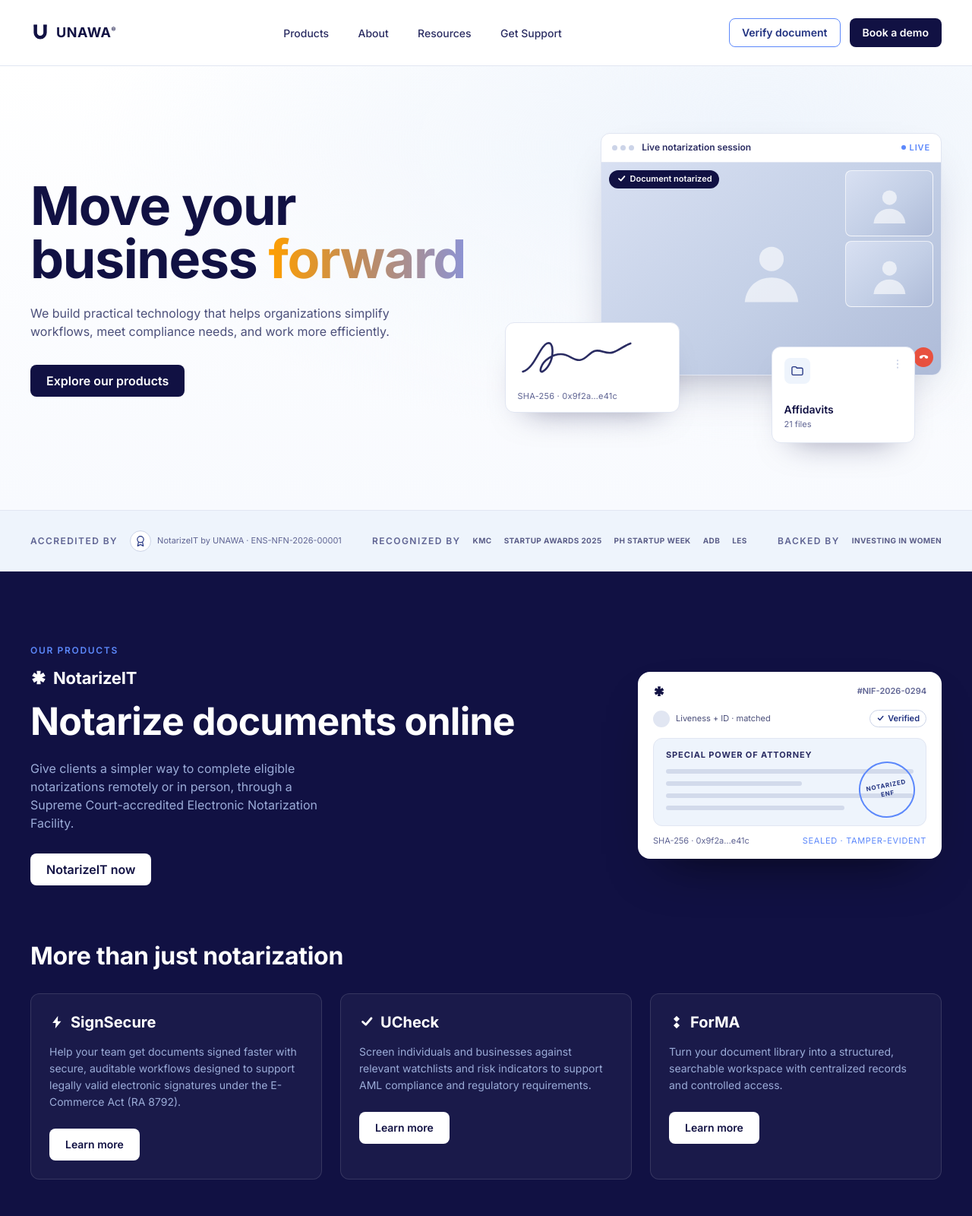
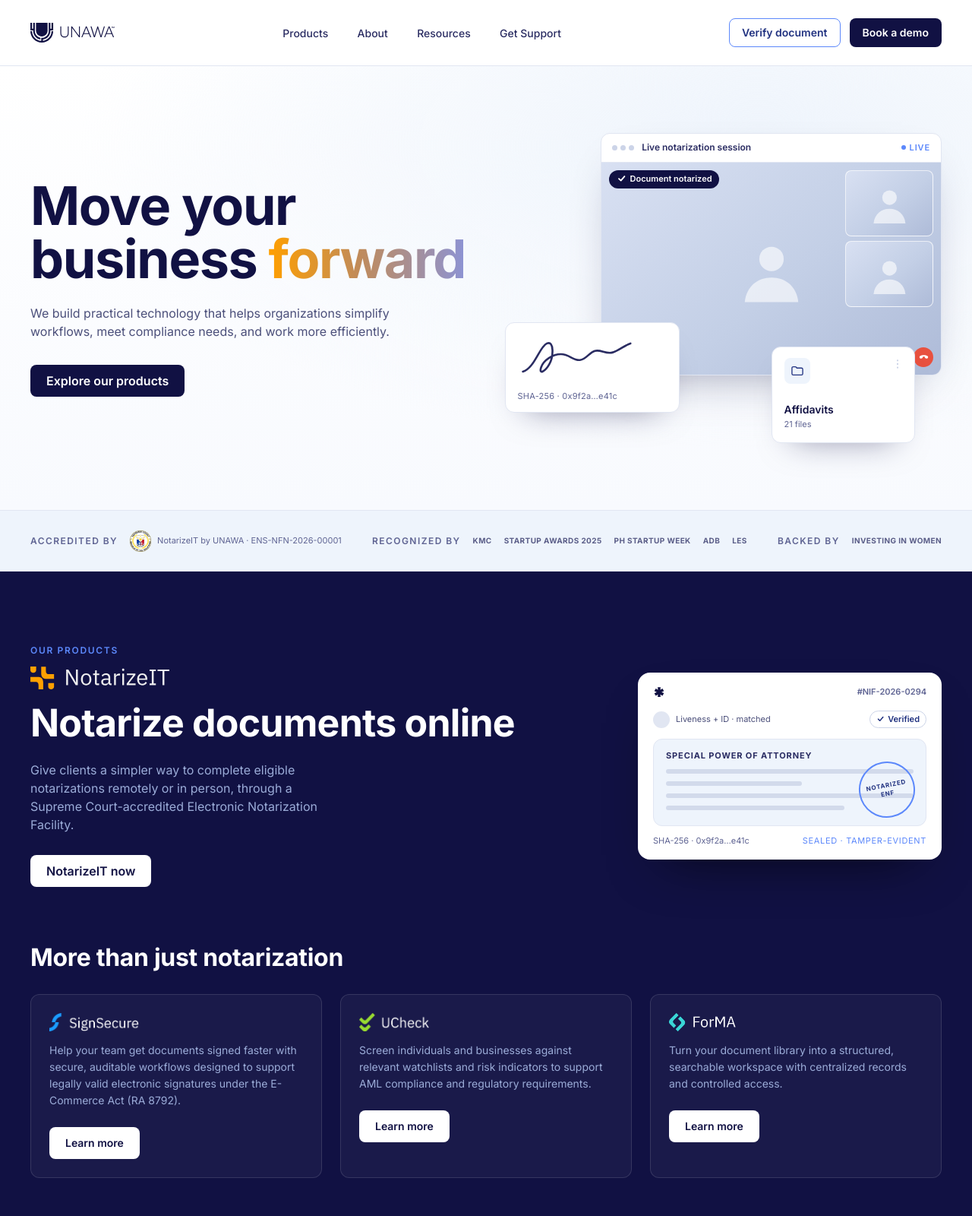
Before and after one commit to Unawa-Cloud/Unawa-Cloud.github.io, an Astro site: page / in a window 1280 px wide. Shown: the top 1600 px of the page at 76% size. Built offline with nearby package versions, Linux system fonts and the light colour scheme; Astro itself is replaced by a stand-in of ours.

Commit message:
Replace the drawn placeholder marks with the real brand assets
Sourced from repos already on disk rather than Figma:

- NotarizeIT and UNAWA come from notarizeit-frontend-v2 as true vector,
  already in #111143 and #FFA000. public/brand/unawa.svg is the white file
  recoloured, since no dark version shipped.
- SignSecure, UCheck and ForMA come from unawa-marketing. Each was a
  ~3000-4000px PNG base64-embedded in an SVG declaring an 18px canvas, so
  the bitmaps were extracted to plain PNG.
- The DPO/DPS, Supreme Court and SSL badges come from notarizeit-frontend-v2.
  The Supreme Court seal is the one the credibility strip draws.

BrandMark.astro is deleted; the real UNAWA lockup replaces it in the nav and
the footer. Product cards use the lockups in place of invented glyphs, with
align-self so the card's column flex cannot stretch them.

Partner logos and hero photography stay placeholders: no artwork for either
exists in any repo. README records the sources and two questions for design.

Co-Authored-By: Claude Opus 5 <noreply@anthropic.com>

```diff
--- a/src/components/BrandMark.astro
+++ /dev/null
@@ -1,33 +0,0 @@
----
-/**
- * UNAWA shield logomark, redrawn as a placeholder for the real brand asset.
- * Swap `public/logo-unawa.svg` in and replace this component when the export
- * from Figma is available.
- */
-interface Props {
-  size?: number | string;
-  class?: string;
-  label?: string;
-}
-const { size = 24, class: className, label } = Astro.props;
-const a11y = label ? { role: 'img', 'aria-label': label } : { 'aria-hidden': 'true' };
----
-
-<svg
-  class={className}
-  width={size}
-  height={size}
-  viewBox="0 0 32 32"
-  xmlns="http://www.w3.org/2000/svg"
-  {...a11y}
->
-  <path
-    fill="currentColor"
-    d="M5.4 3h5.5v12.9a5.1 5.1 0 1 0 10.2 0V3h5.5v12.9a10.6 10.6 0 0 1-21.2 0V3Z"
-  />
-  <path
-    fill="currentColor"
-    d="M5.4 3h5.5v3.6H5.4V3Zm15.7 0h5.5v3.6h-5.5V3Z"
-    opacity="0.55"
-  />
-</svg>
--- a/src/components/Products.astro
+++ b/src/components/Products.astro
@@ -8,10 +8,13 @@ import { products } from '../data/content';
     <div class="products__lead">
       <div class="products__copy">
         <p class="eyebrow eyebrow--on-dark">{products.eyebrow}</p>
-        <p class="products__brand">
-          <Icon name="spark" size={22} class="products__brandmark" />
-          {products.brand}
-        </p>
+        <img
+          class="products__brandlogo"
+          src="/brand/notarizeit-white.svg"
+          alt={products.brand}
+          width="500"
+          height="82"
+        />
         <h2 class="display-2">{products.title}</h2>
         <p class="lede lede--on-dark products__body">{products.body}</p>
         <a class="btn btn--light products__cta" href={products.cta.href}>
@@ -58,10 +61,7 @@ import { products } from '../data/content';
     <ul class="products__grid">
       {products.items.map((item) => (
         <li class="pcard">
-          <p class="pcard__name">
-            <Icon name={item.icon} size={20} class="pcard__icon" />
-            {item.name}
-          </p>
+          <img class="pcard__logo" src={item.logo} alt={item.name} width="500" height="102" />
           <p class="pcard__body">{item.body}</p>
           <a class="btn btn--light pcard__cta" href={item.cta.href}>{item.cta.label}</a>
         </li>
@@ -78,17 +78,8 @@ import { products } from '../data/content';
     gap: clamp(2rem, 4vw, 3.5rem);
   }
 
-  .products__brand {
-    display: flex;
-    align-items: center;
-    gap: 0.5rem;
-    margin-bottom: 0.75rem;
-    font-size: 1.375rem;
-    font-weight: 700;
-    letter-spacing: -0.01em;
-  }
+  .products__brandlogo { height: 30px; width: auto; margin-bottom: 0.875rem; }
 
-  .products__brandmark { color: var(--tangerine); }
 
   .products__body { margin-top: 1.25rem; }
   .products__cta { margin-top: 1.75rem; }
@@ -240,15 +231,10 @@ import { products } from '../data/content';
     background: rgba(255, 255, 255, 0.04);
   }
 
-  .pcard__name {
-    display: flex;
-    align-items: center;
-    gap: 0.5rem;
-    font-size: 1.25rem;
-    font-weight: 700;
-  }
+  /* Lockups are wide; fix the height and let width follow. align-self stops
+     the card's column flex from stretching them to the full card width. */
+  .pcard__logo { align-self: flex-start; height: 24px; width: auto; }
 
-  .pcard__icon { color: var(--tangerine); }
 
   .pcard__body {
     margin-top: 0.875rem;
--- a/src/components/SiteFooter.astro
+++ b/src/components/SiteFooter.astro
@@ -1,5 +1,4 @@
 ---
-import BrandMark from './BrandMark.astro';
 import Icon from './Icon.astro';
 import { footer } from '../data/content';
 
@@ -10,11 +9,9 @@ import { footer } from '../data/content';
   <div class="container footer__inner">
     <div class="footer__brandcol">
       <p class="footer__lockup">
-        <Icon name="spark" size={22} class="footer__spark" />
-        <span class="footer__product">NotarizeIT</span>
+        <img class="footer__productlogo" src="/brand/notarizeit.svg" alt="NotarizeIT" width="500" height="83" />
         <span class="footer__divider" aria-hidden="true"></span>
-        <BrandMark size={16} class="footer__shield" />
-        <span class="footer__parent">UNAWA</span>
+        <img class="footer__parentlogo" src="/brand/unawa.svg" alt="UNAWA" width="184" height="43" />
       </p>
 
       <address class="footer__address">
@@ -27,7 +24,13 @@ import { footer } from '../data/content';
       </p>
 
       <div class="footer__badges">
-        <span class="footer__seal" aria-hidden="true"><Icon name="award" size={20} /></span>
+        <img
+          class="footer__seal"
+          src="/badges/dpo.png"
+          alt="DPO/DPS registered with the National Privacy Commission"
+          width="186"
+          height="285"
+        />
         <span class="footer__badge"><Icon name="award" size={14} />{footer.badges[0]}</span>
         <span class="footer__badge"><Icon name="lock" size={14} />{footer.badges[1]}</span>
       </div>
@@ -92,13 +95,8 @@ import { footer } from '../data/content';
     gap: 0.5rem;
   }
 
-  .footer__spark { color: var(--tangerine); }
 
-  .footer__product {
-    font-size: 1.25rem;
-    font-weight: 700;
-    letter-spacing: -0.01em;
-  }
+  .footer__productlogo { height: 22px; width: auto; }
 
   .footer__divider {
     width: 1px;
@@ -106,14 +104,8 @@ import { footer } from '../data/content';
     background: var(--line-2);
   }
 
-  .footer__shield { color: var(--tangerine); }
 
-  .footer__parent {
-    font-size: 0.75rem;
-    font-weight: 700;
-    letter-spacing: 0.08em;
-    color: var(--ink-2);
-  }
+  .footer__parentlogo { height: 14px; width: auto; }
 
   .footer__address {
     display: grid;
@@ -146,16 +138,8 @@ import { footer } from '../data/content';
     margin-top: 1.75rem;
   }
 
-  .footer__seal {
-    display: grid;
-    place-items: center;
-    width: 44px;
-    height: 56px;
-    border: 1.5px solid var(--line-2);
-    border-radius: 22px 22px 8px 8px;
-    background: var(--white);
-    color: var(--blue);
-  }
+  /* The DPO/DPS seal is a tall card, not a glyph. */
+  .footer__seal { width: auto; height: 58px; object-fit: contain; flex: none; }
 
   .footer__badge {
     display: inline-flex;
--- a/src/components/SiteNav.astro
+++ b/src/components/SiteNav.astro
@@ -1,13 +1,11 @@
 ---
-import BrandMark from './BrandMark.astro';
 import { nav } from '../data/content';
 ---
 
 <header class="nav">
   <div class="container nav__inner">
     <a class="nav__brand" href="#top" aria-label="UNAWA home">
-      <BrandMark size={26} class="nav__mark" />
-      <span class="nav__wordmark">UNAWA<sup>&reg;</sup></span>
+      <img class="nav__logo" src="/brand/unawa.svg" alt="UNAWA" width="184" height="43" />
     </a>
 
     <nav class="nav__links" aria-label="Primary">
@@ -72,20 +70,10 @@ import { nav } from '../data/content';
     margin-right: auto;
   }
 
-  .nav__mark { color: var(--tangerine); }
 
-  .nav__wordmark {
-    font-size: 1.125rem;
-    font-weight: 700;
-    letter-spacing: 0.03em;
-    color: var(--ink);
-  }
+  /* Real UNAWA lockup; 26px keeps the mark the size the frame draws it. */
+  .nav__logo { height: 26px; width: auto; }
 
-  .nav__wordmark sup {
-    font-size: 0.5em;
-    top: -0.8em;
-    font-weight: 500;
-  }
 
   .nav__links ul {
     display: flex;
--- a/src/components/TrustStrip.astro
+++ b/src/components/TrustStrip.astro
@@ -1,8 +1,8 @@
 ---
-import Icon from './Icon.astro';
 import { trust } from '../data/content';
 
-/** Partner logos are wordmark placeholders until the real SVGs are exported. */
+/** The Supreme Court seal is the real asset; the partner logos below are still
+ * wordmark placeholders, because no artwork for them exists in any repo. */
 ---
 
 <section class="trust" aria-label="Accreditation and partners">
@@ -14,7 +14,13 @@ import { trust } from '../data/content';
           {group.items.map((item) => (
             <li class={group.kind === 'seal' ? 'trust__seal' : 'trust__logo'}>
               {group.kind === 'seal' && (
-                <span class="trust__sealmark"><Icon name="award" size={18} /></span>
+                <img
+                  class="trust__sealmark"
+                  src="/badges/supreme-court.png"
+                  alt="Supreme Court of the Philippines"
+                  width="176"
+                  height="176"
+                />
               )}
               <span>{item.name}</span>
             </li>
@@ -82,17 +88,7 @@ import { trust } from '../data/content';
     color: var(--muted-2);
   }
 
-  .trust__sealmark {
-    display: grid;
-    place-items: center;
-    width: 28px;
-    height: 28px;
-    border-radius: 50%;
-    border: 1.5px solid var(--line-2);
-    background: var(--white);
-    color: var(--blue);
-    flex: none;
-  }
+  .trust__sealmark { width: 28px; height: 28px; object-fit: contain; flex: none; }
 
   @media (max-width: 1023px) {
     .trust__inner { justify-content: flex-start; }
--- a/src/data/content.ts
+++ b/src/data/content.ts
@@ -80,7 +80,7 @@ export const products = {
   items: [
     {
       name: 'SignSecure',
-      icon: 'bolt' as const,
+      logo: '/brand/signsecure.png',
       body:
         'Help your team get documents signed faster with secure, auditable workflows ' +
         'designed to support legally valid electronic signatures under the ' +
@@ -89,7 +89,7 @@ export const products = {
     },
     {
       name: 'UCheck',
-      icon: 'check' as const,
+      logo: '/brand/ucheck.png',
       body:
         'Screen individuals and businesses against relevant watchlists and risk ' +
         'indicators to support AML compliance and regulatory requirements.',
@@ -97,7 +97,7 @@ export const products = {
     },
     {
       name: 'ForMA',
-      icon: 'diamond' as const,
+      logo: '/brand/forma.png',
       body:
         'Turn your document library into a structured, searchable workspace with ' +
         'centralized records and controlled access.',
```
Also changed, not shown: README.md, public/badges/dpo.png (added), public/badges/ssl.png (added), public/badges/supreme-court.png (added), public/brand/forma.png (added), public/brand/notarizeit-white.svg (added), public/brand/notarizeit.svg (added), public/brand/signsecure.png (added), public/brand/ucheck.png (added), public/brand/unawa-white.svg (added), public/brand/unawa.svg (added).
